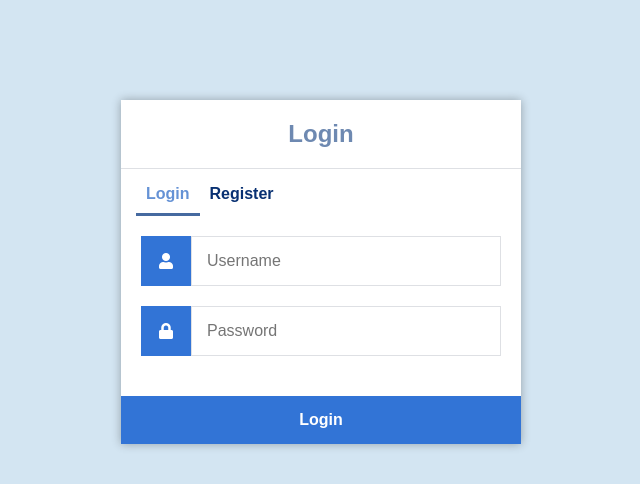
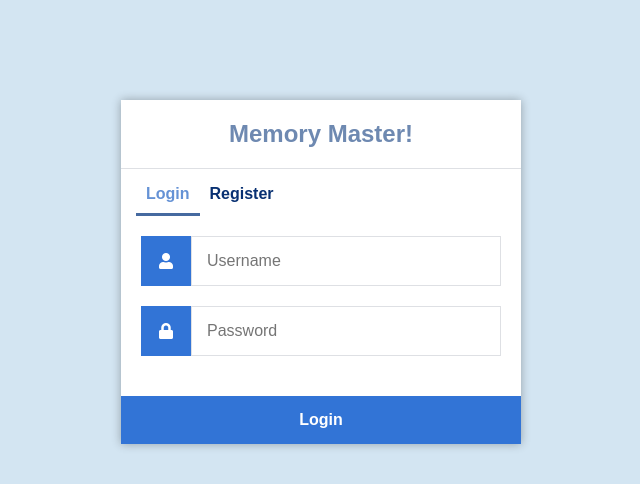
Before and after one commit to sRobinson1209/memory-game-forked, a Flask app: template templates/index.html in a window 1280 px wide. Shown: the top 484 px of the page, without its empty margins (319-959 px from the left). Run offline with Flask 3, Linux system fonts and the light colour scheme; the template is opened without the code that fills it, so the values that code supplies are empty.

Commit message:
Changed the login page to say Memory Master! instead of loin twice.

```diff
--- a/templates/index.html
+++ b/templates/index.html
@@ -8,7 +8,7 @@
 	</head>
 	<body>
 		<div class="login">
-			<h1>Login</h1>
+			<h1>Memory Master!</h1>
 			<div class="links">
 				<a href="{{ url_for('login') }}" class="active">Login</a>
 				<a href="{{ url_for('register') }}">Register</a>
```
